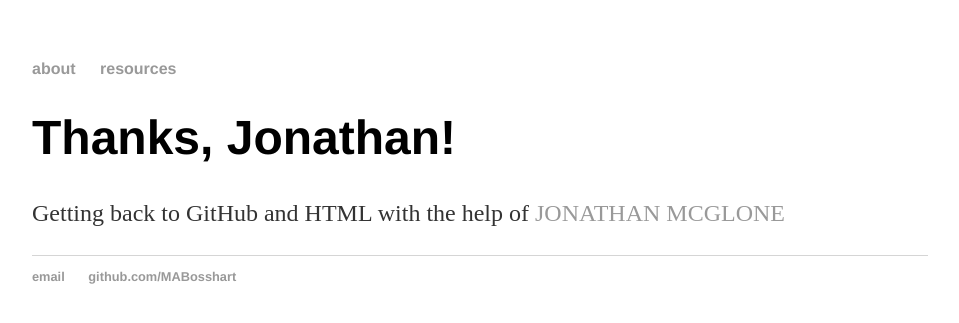
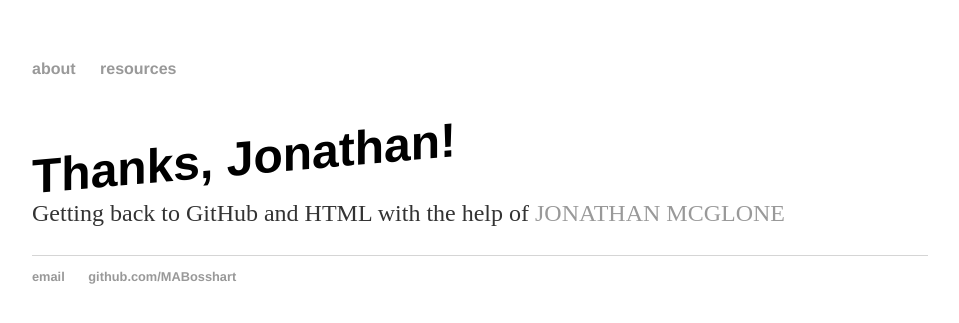
Before and after one commit to MABosshart/mabosshart.github.io, a Jekyll site: the page built from resources.html, in a window 1280 px wide. Shown: the top 323 px of the page, without its empty margins (160-1119 px from the left). Built offline with Jekyll 4.4.1, drawn with Linux system fonts in a browser that asks for light colours.

Commit message:
Update main.css

```diff
--- a/css/main.css
+++ b/css/main.css
@@ -24,6 +24,7 @@ a:hover {
 h1 {
     font-size: 3em;
     font-family:'Helvetica', 'Arial', 'Sans-Serif';
+    transform: skewY(-5deg);
 }
 p {
     font-size: 1.5em;
```
